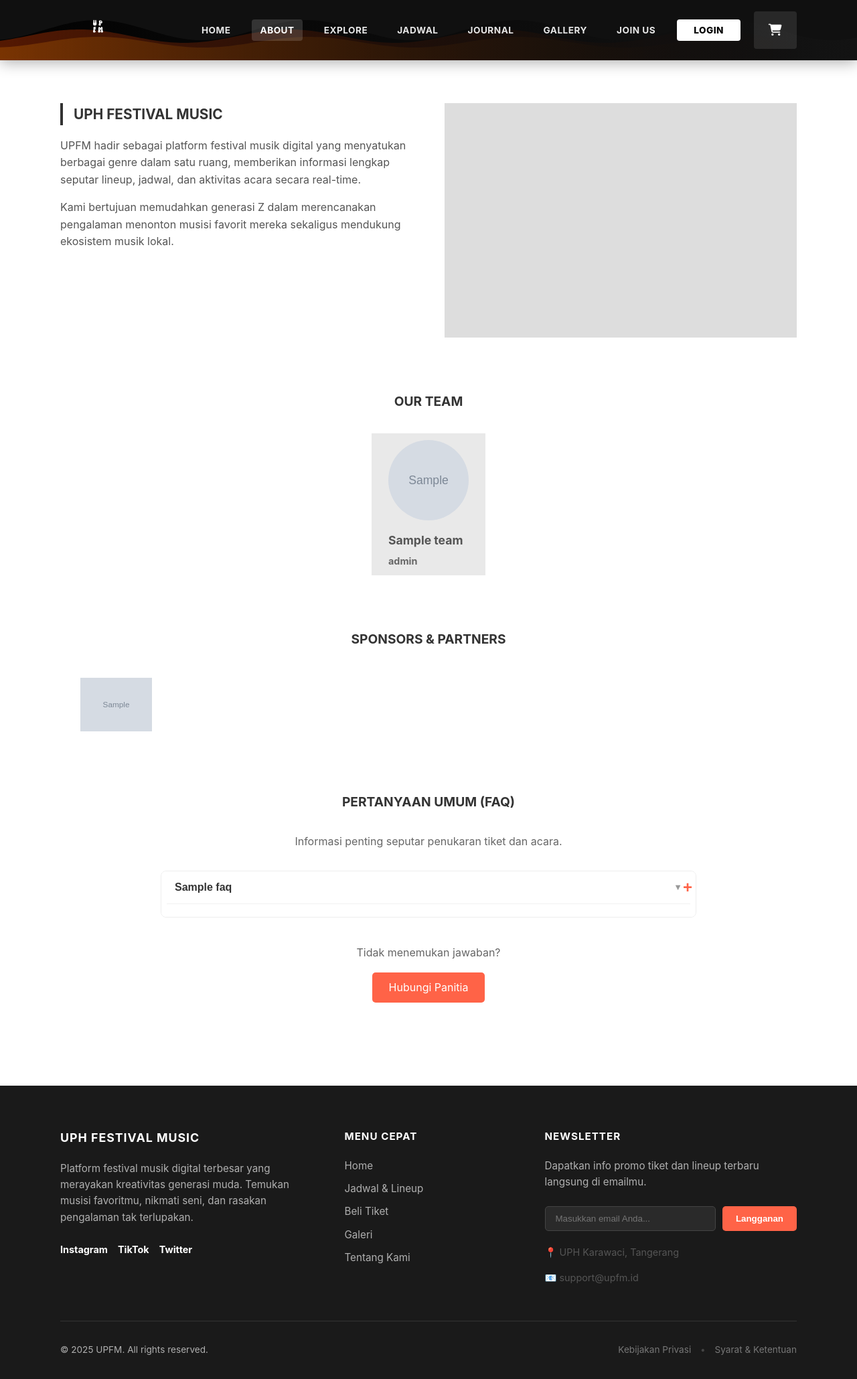
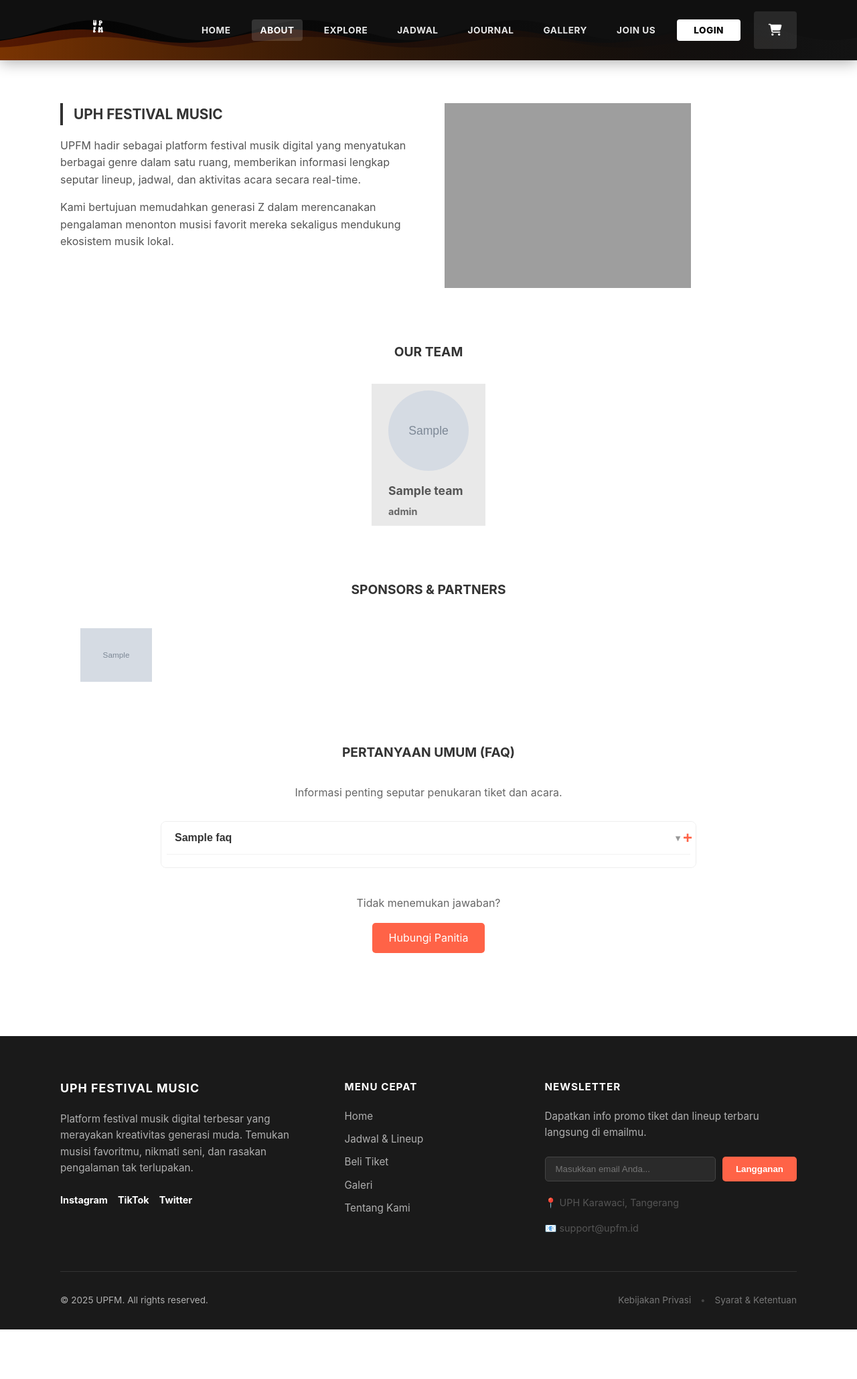
Before and after one commit to masdut00/Website-Music-UphFM, a PHP site: page /about.php in a window 1280 px wide. Shown: the whole page at 67% size. After the commit the page ends 1985 px from the top, so only its background shows below. Run offline with PHP 8.4, Linux system fonts and the light colour scheme; tables that the repository leaves empty or names only in its code hold one stand-in row (values such as "Sample post"); grey boxes marked "Sample" are stand-in pictures; grey boxes are pictures that could not be loaded.

Commit message:
:hammer: MINOR

```diff
--- a/about.php
+++ b/about.php
@@ -88,9 +88,12 @@ $faqs = $conn->query("SELECT * FROM faq ORDER BY id ASC")->fetch_all(MYSQLI_ASSO
             <p>UPFM hadir sebagai platform festival musik digital yang menyatukan berbagai genre dalam satu ruang, memberikan informasi lengkap seputar lineup, jadwal, dan aktivitas acara secara real-time.</p>
             <p>Kami bertujuan memudahkan generasi Z dalam merencanakan pengalaman menonton musisi favorit mereka sekaligus mendukung ekosistem musik lokal.</p>
         </div>
-        <div class="intro-image">
-            <div class="image-placeholder-large" style="background-color: #ddd;">
-                </div>
+        <div class="intro-image" style="height: 100%;">
+            <div class="image-placeholder-large" style="background-color: #ddd; width: 70%; height: 70%;">
+                <img src="assets/images/about.png"
+                    alt="UPH Festival Music"
+                    style="width: 100%; height: 100%; object-fit: cover; display: block;">
+            </div>
         </div>
     </section>
 
```
Also changed, not shown: index.php (+23 -13 lines).
